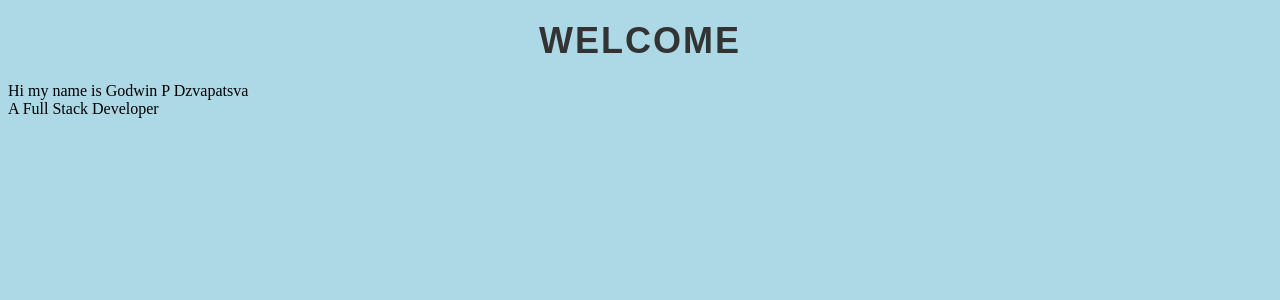
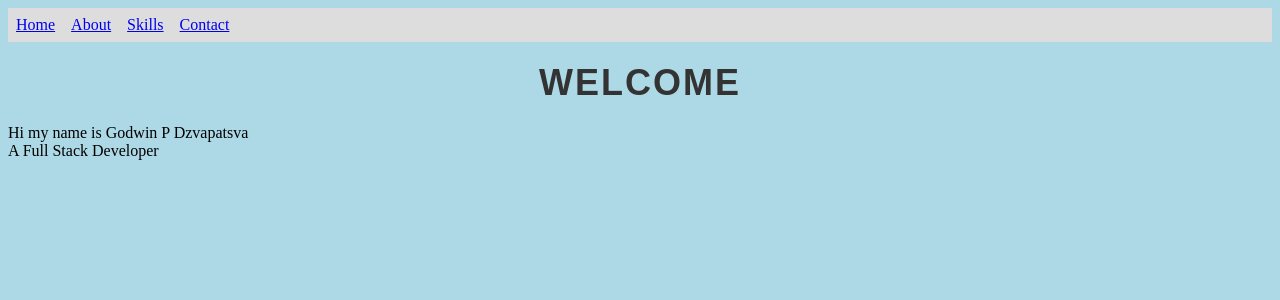
Before and after one commit to gpdzvapatsva/mynewportfolio_django, a Django app: page / in a window 1280 px wide. Shown: the top 300 px of the page. Run offline with Django 5.2, Linux system fonts and the light colour scheme.

Commit message:
new styles added v1

```diff
--- a/myapp/static/index.css
+++ b/myapp/static/index.css
@@ -11,3 +11,19 @@ h1 {
     margin-top: 20px;          /* Adds space above the heading */
     margin-bottom: 20px;       /* Adds space below the heading */
 }
+ul {
+  list-style-type: none;
+  margin: 0;
+  padding: 0;
+  overflow: hidden;
+  background-color: #dddddd;
+}
+
+li {
+  float: left;
+}
+
+li a {
+  display: block;
+  padding: 8px;
+}
--- a/myapp/templates/contact.html
+++ b/myapp/templates/contact.html
@@ -3,6 +3,8 @@
 <head>
     <meta charset="UTF-8">
     <title>Title</title>
+     {% load static %}
+    <link rel="stylesheet" href="{% static 'index.css' %}">
 </head>
 <body style="background-color:red">
 <p> Contact Me</p>
--- a/myapp/templates/index.html
+++ b/myapp/templates/index.html
@@ -7,6 +7,12 @@
     <link rel="stylesheet" href="{% static 'index.css' %}">
 </head>
 <body>
+<ul>
+  <li><a href="index.html">Home</a></li>
+  <li><a href="http://127.0.0.1:8000/about/">About</a></li>
+  <li><a href="http://127.0.0.1:8000/skills">Skills</a></li>
+  <li><a href="http://127.0.0.1:8000/contact">Contact</a></li>
+</ul>
 <h1>Welcome</h1>
 <p>Hi my name is Godwin P Dzvapatsva<br/>
 
--- a/myapp/templates/skills.html
+++ b/myapp/templates/skills.html
@@ -3,6 +3,8 @@
 <head>
     <meta charset="UTF-8">
     <title>Title</title>
+     {% load static %}
+    <link rel="stylesheet" href="{% static 'index.css' %}">
 </head>
 <body>
 <h1>Here are my skills</h1><br/>
```
